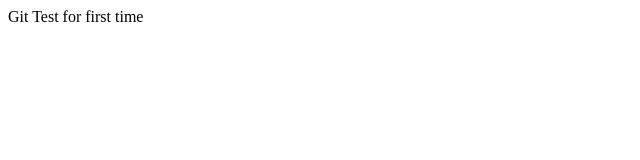
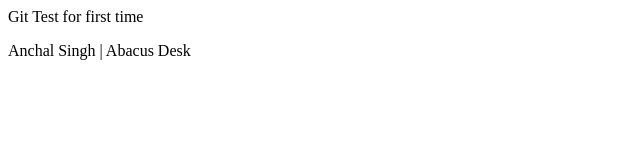
Before and after one commit to Anchalsinghom/test, a plain HTML site: page index.html in a window 1280 px wide. Shown: the whole page, without its empty margins (0-640 px from the left). Drawn offline with Linux system fonts and the light colour scheme.

Commit message:
avlok commit

```diff
--- a/index.html
+++ b/index.html
@@ -4,5 +4,7 @@
     </title>
     <body>
         Git Test for first time
+
+        <p>Anchal Singh | Abacus Desk</p>
     </body>
 </html>
```
